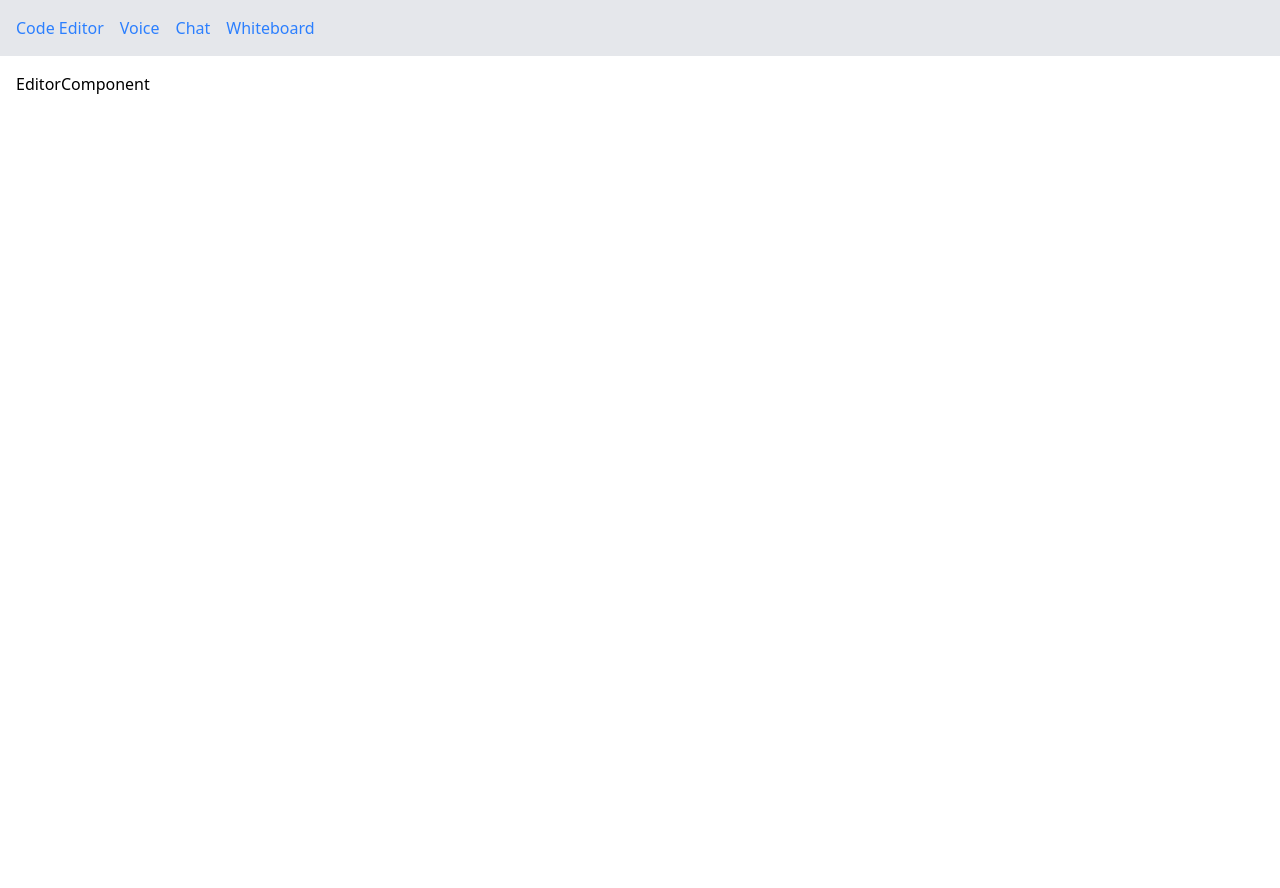
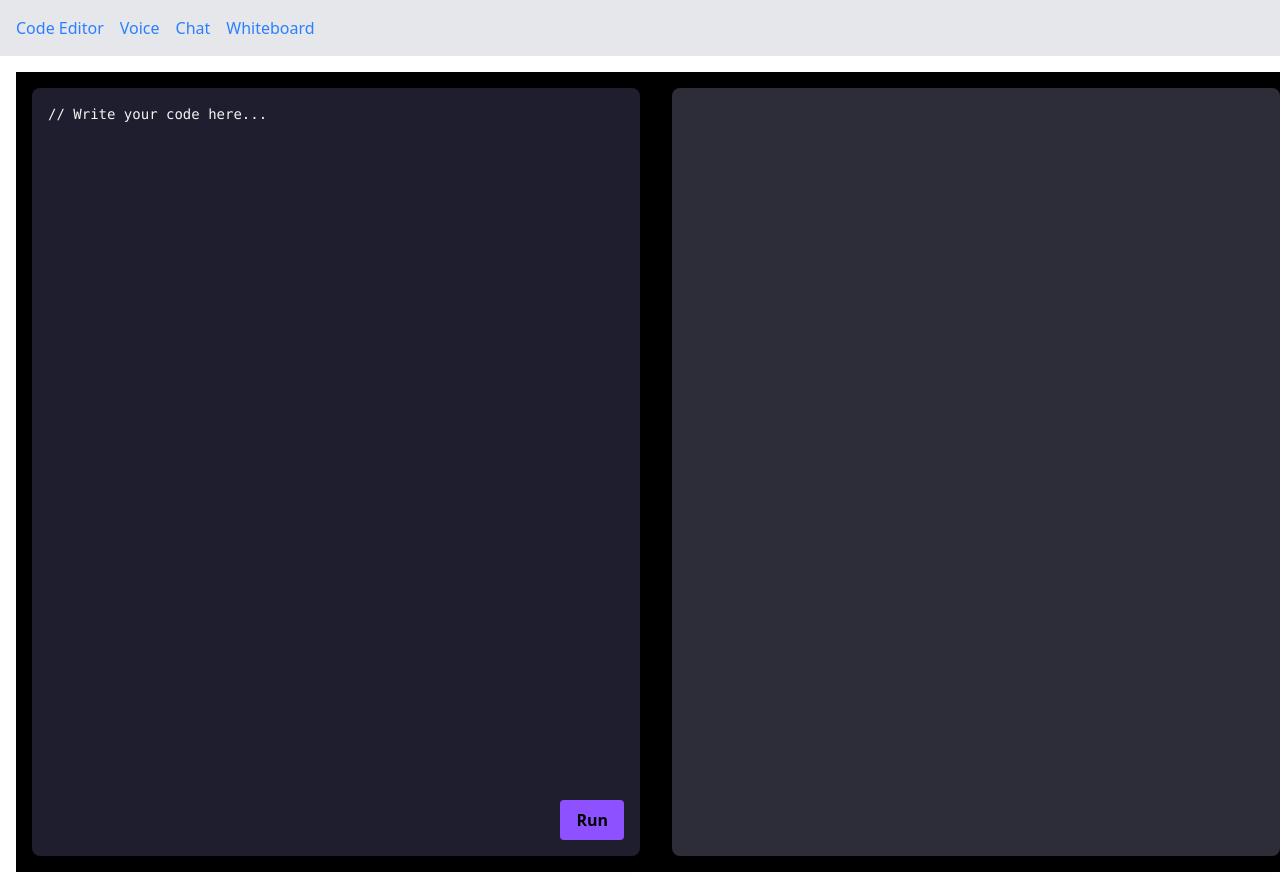
Before and after one commit to karthi9772/CodLet, a React (Vite) app in the folder Client/: page /room/1 in a window 1280 px wide. Before the commit the page ends 800 px from the top, so only its background shows below. Built offline with nearby package versions, Linux system fonts and the light colour scheme.

Commit message:
editor test

```diff
--- a/Client/src/Components/EditorComponent.jsx
+++ b/Client/src/Components/EditorComponent.jsx
@@ -1,9 +1,54 @@
-import React from 'react'
+import React, { useState } from "react";
 
-const EditorComponent = () => {
+const Editor = () => {
+  const [code, setCode] = useState("// Write your code here...");
+  const [output, setOutput] = useState("");
+
+  const runCode = () => {
+    try {
+      const log = [];
+      const originalConsoleLog = console.log;
+      console.log = (...args) => log.push(args.join(" "));
+
+      const result = eval(code);
+      if (result !== undefined) log.push(result);
+
+      console.log = originalConsoleLog;
+
+      setOutput(log.join("\n"));
+    } catch (error) {
+      setOutput(error.message);
+    }
+  };
+
   return (
-    <div>EditorComponent</div>
-  )
-}
+    <div className="h-screen w-screen bg-black text-white flex">
+      {/* Code Editor Panel */}
+      <div className="w-1/2 h-full p-4">
+        <div className="relative h-full w-full">
+          <textarea
+            value={code}
+            onChange={(e) => setCode(e.target.value)}
+            className="w-full h-full bg-[#1E1E2F] text-zinc-100 text-sm font-mono p-4 pr-24 rounded-lg outline-none resize-none shadow-lg"
+            spellCheck={false}
+          />
+          <button
+            onClick={runCode}
+            className="absolute bottom-4 right-4 bg-violet-500 text-black font-bold px-4 py-2 rounded hover:bg-violet-700-300 transition"
+          >
+            Run
+          </button>
+        </div>
+      </div>
 
-export default EditorComponent
+      {/* Output Panel */}
+      <div className="w-1/2 h-full p-4">
+        <div className="w-full h-full bg-[#2D2D3A] text-zinc-100 p-4 rounded-lg shadow-lg overflow-auto">
+          <pre>{output}</pre>
+        </div>
+      </div>
+    </div>
+  );
+};
+
+export default Editor;
```
